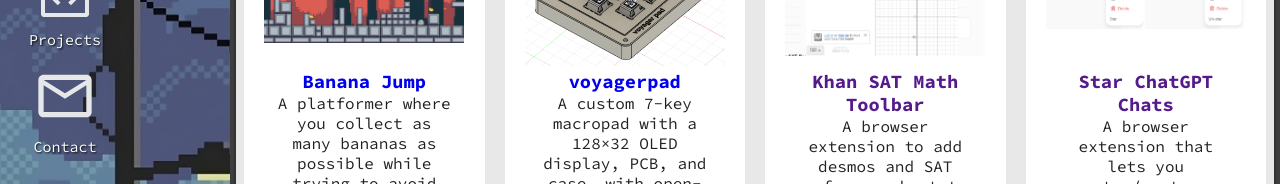
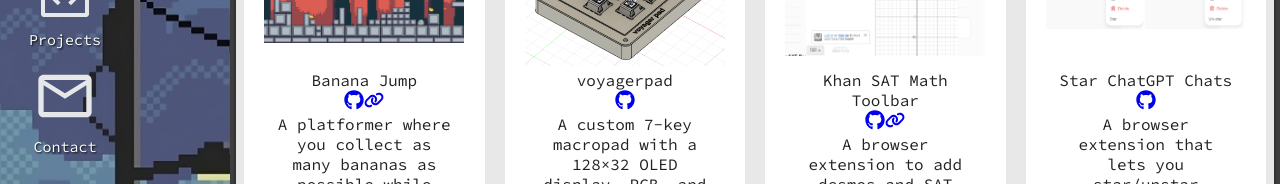
Before and after one commit to NishthaSharma-22/nextjs-website, a Next.js app: page / in a window 1280 px wide. Both pictures are taken after a click on the element "Projects". Shown: the part 272-456 px from the top of the page. Built offline with nearby package versions, Linux system fonts and the light colour scheme.

Commit message:
added projects list and updated projects window

```diff
--- a/app/components/iconList/Projects.jsx
+++ b/app/components/iconList/Projects.jsx
@@ -2,6 +2,7 @@ import AppIconWithWindow from "../AppIconWithWindow";
 import projects from "@/app/data/projects";
 import styles from "../../styles/Projects.module.css";
 import { VscFileCode } from "react-icons/vsc";
+import { FaGithub, FaLink } from "react-icons/fa6";
 
 export default function Project() {
   return (
@@ -18,9 +19,30 @@ export default function Project() {
                 alt={project.name}
                 className={styles.projIcon}
               />
-              <a href={project.url} className={styles.link}>
-                <h3>{project.name}</h3>
-              </a>
+              <div className={styles.projName}>
+                {project.name}
+                <div className={styles.icons}>
+                  {project.github && (
+                    <a
+                      href={project.github}
+                      target="_blank"
+                      rel="noopener noreferrer"
+                    >
+                      <FaGithub size={20} />
+                    </a>
+                  )}
+                  {project.url && (
+                    <a
+                      href={project.url}
+                      target="_blank"
+                      rel="noopener noreferrer"
+                    >
+                      <FaLink size={20} />
+                    </a>
+                  )}
+                </div>
+              </div>
+
               <p>{project.description}</p>
               <div className={styles.tags}>
                 {project.tags?.map((tag, i) => (
--- a/app/data/projects.js
+++ b/app/data/projects.js
@@ -3,7 +3,8 @@ const projects = [
     id: 1,
     name: "Banana Jump",
     icon: "/projects/banana_jump.png",
-    url: "https://github.com/NishthaSharma-22/voyager-pad",
+    github: "https://github.com/NishthaSharma-22/banana-jam",
+    url: "https://nishthasharma-22.itch.io/banana-jam",
     description:
       "A platformer where you collect as many bananas as possible while trying to avoid the hard-to-spot rocks.",
     tags: ["Godot", "GDScript"],
@@ -12,7 +13,8 @@ const projects = [
     id: 2,
     name: "voyagerpad",
     icon: "/projects/voyagerpad.png",
-    url: "https://github.com/NishthaSharma-22/voyager-pad",
+    github: "https://github.com/NishthaSharma-22/voyager-pad",
+    url: "",
     description:
       "A custom 7-key macropad with a 128×32 OLED display, PCB, and case, with open-source files for anyone to build their own macropad.",
     tags: ["KiCad", "Python", "Fusion 360"],
@@ -21,7 +23,8 @@ const projects = [
     id: 3,
     name: "Khan SAT Math Toolbar",
     icon: "/projects/Khan_sat_toolbar.png",
-    url: "",
+    github: "https://github.com/NishthaSharma-22/khan-academy-extension",
+    url: "https://chromewebstore.google.com/detail/hkflbpkbhdlhikfbophoenepogkpklnf?utm_source=item-share-cb",
     description:
       "A browser extension to add desmos and SAT refernce sheet to Khan Academy website for students to have the same setup as the actual SAT.",
     tags: ["JavaScript"],
@@ -30,6 +33,7 @@ const projects = [
     id: 4,
     name: "Star ChatGPT Chats",
     icon: "/projects/chatgpt_star.png",
+    github: "https://github.com/NishthaSharma-22/star-gpt-chats",
     url: "",
     description:
       "A browser extension that lets you star/unstar ChatGPT chats - allows you to find important chats real quick!",
@@ -39,7 +43,8 @@ const projects = [
     id: 5,
     name: "FitElderAI",
     icon: "/projects/Fit_elder_ai.png",
-    url: "",
+    github: "https://github.com/NishthaSharma-22/FitElderAI",
+    url: "https://fitelderaigit-xjsxn9egktixtqbytdsjzz.streamlit.app/",
     description:
       "AI-driven upper body fitness app for seniors with Rikli and Jones flexibility tests using computer vision.",
     tags: ["Python", "Computer Vision"],
@@ -48,9 +53,20 @@ const projects = [
     id: 6,
     name: "NishthaOS",
     icon: "/projects/WebOS.png",
-    url: "",
+    github: "https://github.com/NishthaSharma-22/nextjs-website",
+    url: "https://nextjs-website-xone-git-main-nishthasharma22s-projects.vercel.app/",
     description: "My personal website as a webOS!",
     tags: ["NextJS", "ReactJS"],
+  },
+  {
+    id: 7,
+    name: "XIAO-Timer",
+    icon: "/projects/xiao-timer.png",
+    github: "https://github.com/NishthaSharma-22/xiao-timer",
+    url: "",
+    description:
+      "A compact, custom-built PCB timer designed for precise time tracking.",
+    tags: ["C++", "KiCad"],
   },
 ];
 
```
